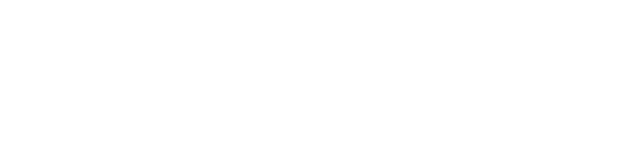
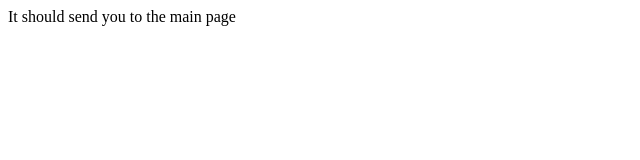
Before and after one commit to Serge5009/Serge5009.github.io, a plain HTML site: page index.html in a window 1280 px wide. Shown: the whole page, without its empty margins (0-640 px from the left). Drawn offline with Linux system fonts and the light colour scheme.

Commit message:
Update index.html

```diff
--- a/index.html
+++ b/index.html
@@ -1,9 +1,10 @@
 <!DOCTYPE html>
 <html>
 <head>
+	<meta http-equiv="refresh" content="1;URL=MainPage.html">
 	<title>index</title>
 </head>
 <body>
-
+It should send you to the main page
 </body>
 </html>
```
